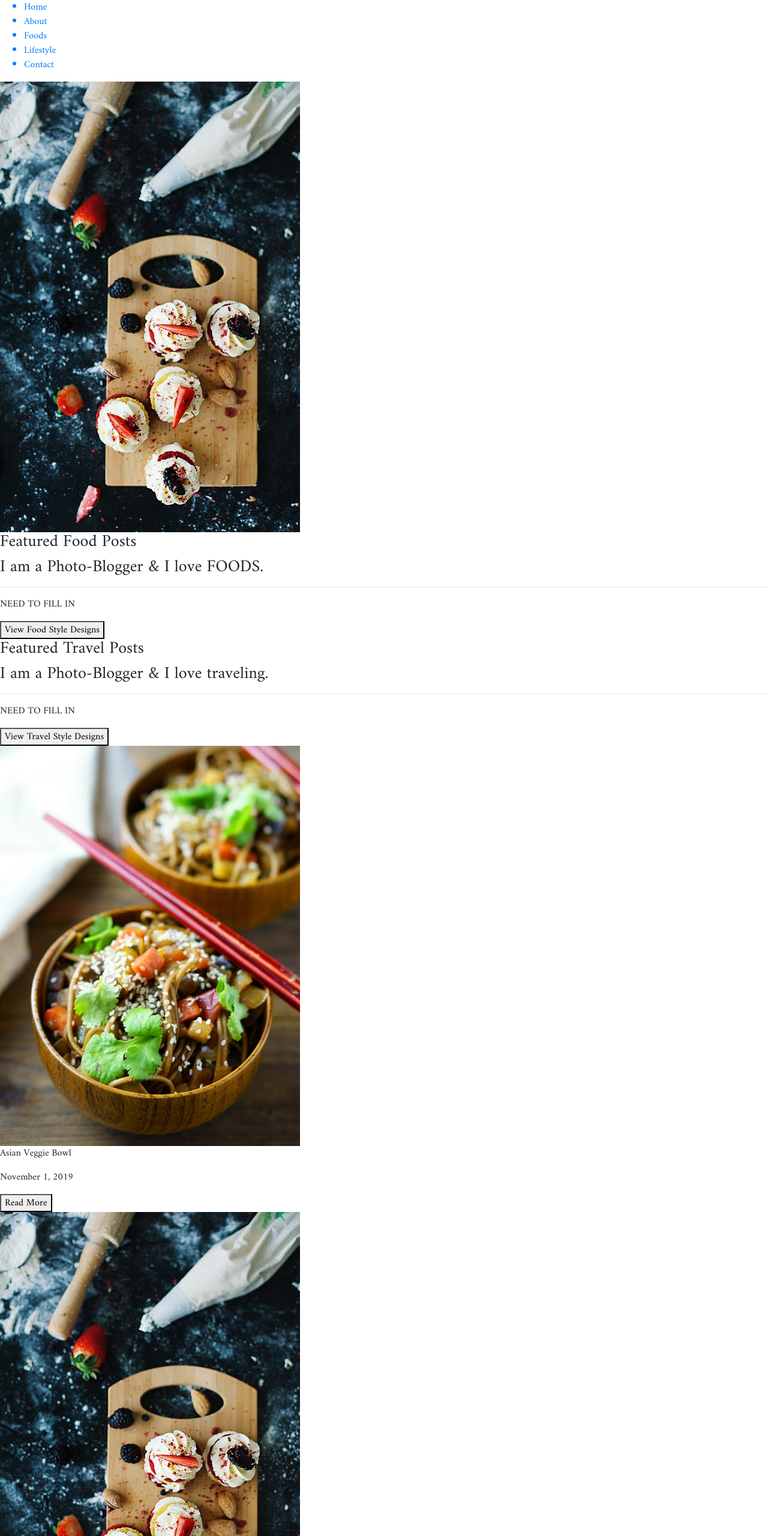
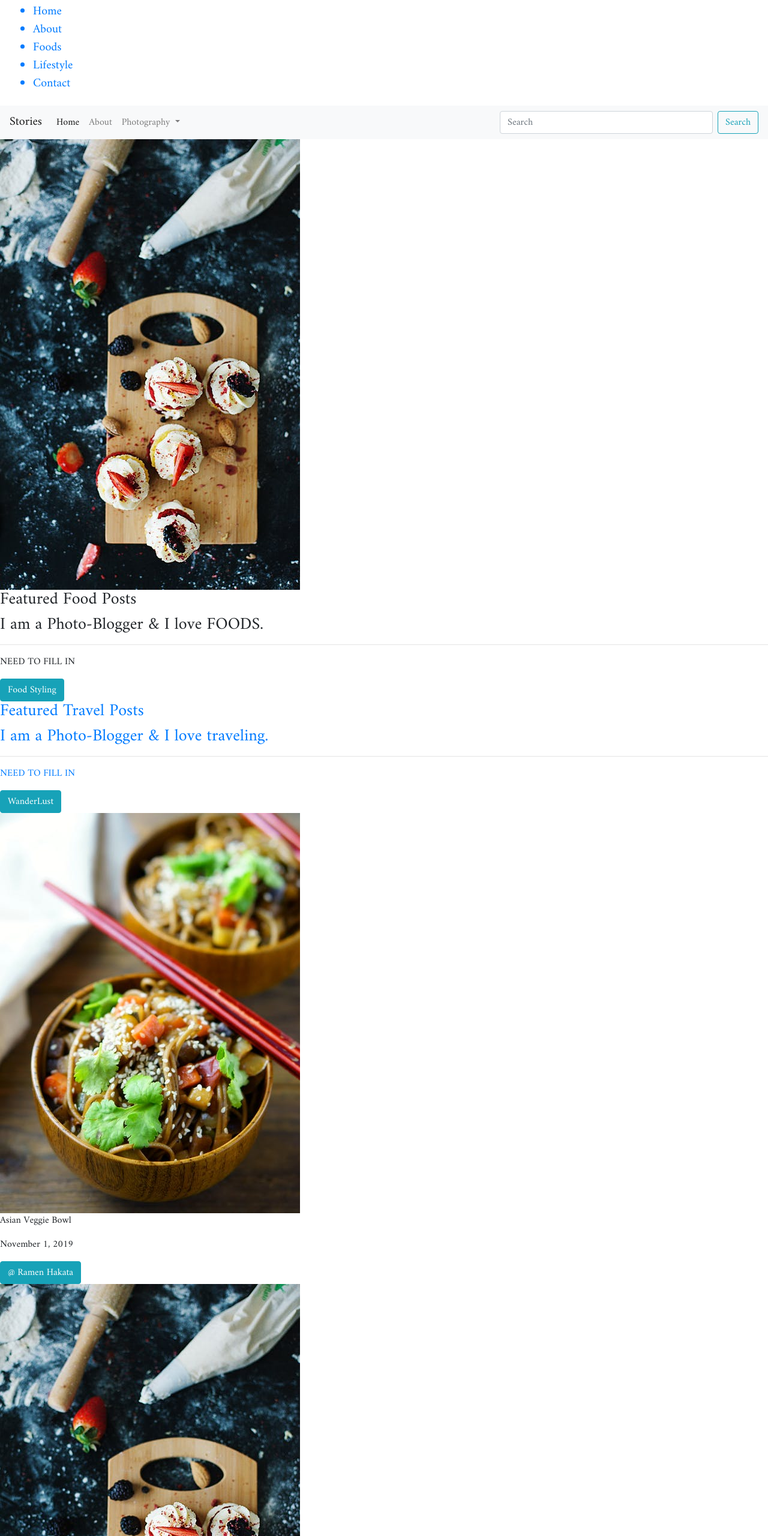
Before and after one commit to ginatruong/Food_Blog, a website: page index.html in a window 1280 px wide. Shown: the top 2560 px of the page at 60% size. Drawn offline with nearby package versions, Linux system fonts and the light colour scheme.

Commit message:
Added Bootstrap

```diff
--- a/index.html
+++ b/index.html
@@ -28,7 +28,7 @@
   <body>
     <!-- Top Header - Navigation: 5 links -->
     <section class="top-header">
-      <div class="first-header">
+      <div class="first-header container navbar-brand">
         <ul class="nav-links">
           <a href=""><li nav-direct>Home</li></a>
           <a href=""><li nav-direct>About</li></a>
@@ -38,6 +38,41 @@
         </ul>
       </div>
     </section>
+
+    <nav class="navbar navbar-expand-lg navbar-light bg-light">
+      <a class="navbar-brand" href="#">Stories</a>
+      <button class="navbar-toggler" type="button" data-toggle="collapse" data-target="#navbarSupportedContent"
+        aria-controls="navbarSupportedContent" aria-expanded="false" aria-label="Toggle navigation">
+        <span class="navbar-toggler-icon"></span>
+      </button>
+
+      <div class="collapse navbar-collapse" id="navbarSupportedContent">
+        <ul class="navbar-nav mr-auto">
+          <li class="nav-item active">
+            <a class="nav-link" href="#">Home <span class="sr-only">(current)</span></a>
+          </li>
+          <li class="nav-item">
+            <a class="nav-link" href="#">About</a>
+          </li>
+          <li class="nav-item dropdown">
+            <a class="nav-link dropdown-toggle" href="#" id="navbarDropdown" role="button" data-toggle="dropdown"
+              aria-haspopup="true" aria-expanded="false">
+              Photography
+            </a>
+            <div class="dropdown-menu" aria-labelledby="navbarDropdown">
+              <a class="dropdown-item" href="#">Travel Blog</a>
+              <a class="dropdown-item" href="#">Food Blog</a>
+              <div class="dropdown-divider"></div>
+              <a class="dropdown-item" href="#">My Family Pets</a>
+            </div>
+          </li>
+        </ul>
+        <form class="form-inline my-2 my-lg-0">
+          <input class="form-control mr-sm-2" type="search" placeholder="Search" aria-label="Search">
+          <button class="btn btn-outline-info my-2 my-sm-0" type="submit">Search</button>
+        </form>
+      </div>
+    </nav>
 
     <!-- Showcase Representing Intro Photo with Signature  -->
     <section class="photo-looping">
@@ -92,7 +127,7 @@
         <hr />
         <p class="post-description">NEED TO FILL IN</p>
         <a href="www.ginacodesigns.com/food-photos"
-          ><button>View Food Style Designs</button></a
+          ><button type="button" class="btn btn-info">Food Styling</button</a
         >
       </div>
       <div class="post-looping-2">
@@ -101,7 +136,7 @@
         <hr />
         <p class="post-description">NEED TO FILL IN</p>
         <a href="www.ginacodesigns.com/travel-photos"
-          ><button>View Travel Style Designs</button></a
+          ><button type="button" class="btn btn-info">WanderLust</button></a
         >
       </div>
     </section>
@@ -112,19 +147,19 @@
         <img src="images/Asian_Bowl.jpeg" alt="Asian Bowl" />
         <p class="type">Asian Veggie Bowl</p>
         <p class="date">November 1, 2019</p>
-        <a href="#"><button>Read More</button></a>
+        <a href="#"><button type="button" class="btn btn-info">@ Ramen Hakata</button</a>
       </div>
       <div class="photo-log">
         <img src="images/Baking.jpeg" alt="Baking Photo" />
         <p class="type">Dessert</p>
         <p class="date">November 7, 2019</p>
-        <a href="#"><button>Read More</button></a>
+        <a href="#"><button type="button" class="btn btn-info">@ Milky Treats</button</a>
       </div>
       <div class="photo-log">
         <img src="Travel_Images/Beach.jpeg" alt="Beach Photo" />
         <p class="type">Sydney, Australia</p>
         <p class="date">February 14, 2020</p>
-        <a href="#"><button>Read More</button></a>
+        <a href="#"><button type="button" class="btn btn-info">@ Sydney, Australia</button</a>
       </div>
 
       <!-- DIV SECTION ABOUT ME -->
--- a/notes.txt
+++ b/notes.txt
@@ -1,4 +1,4 @@
-1.	Stories – PIX-BLOG where navigation is
+1.	Stories – PIX-BLOG where navigation is - DONE
 2.	Fill in Paragraph for featured POSTS – LOOPING
 3.	HEADER FOR FEATURED FOOD POSTS / use container
 4.	Food names and dates – use ---- margin line auto, ml and pl, MAKE IT A INLINE BLOCK
```
